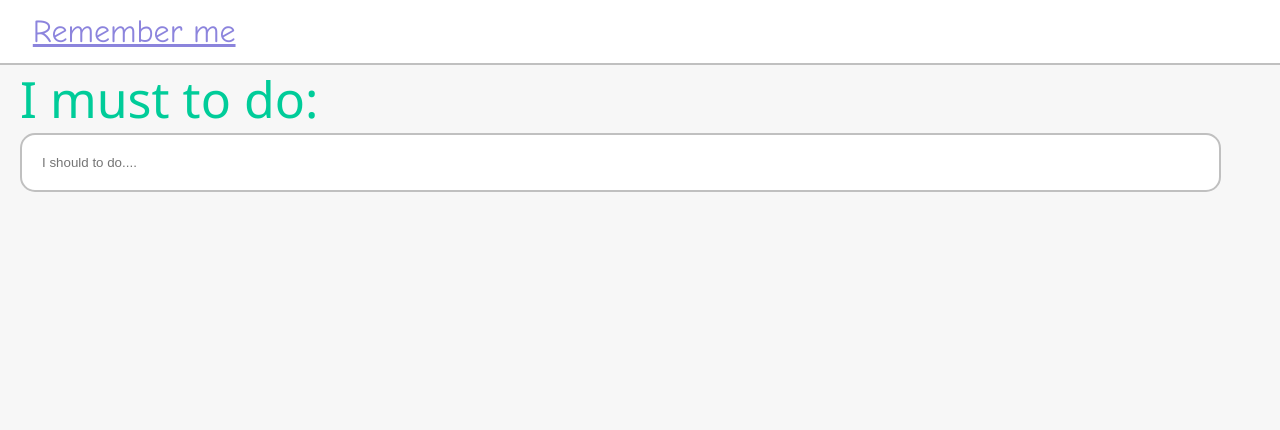
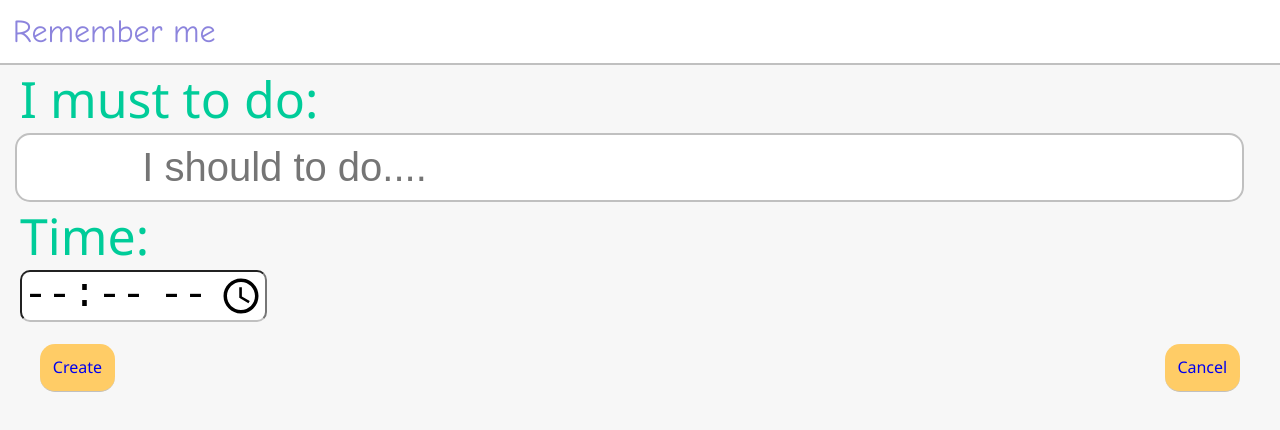
Before and after one commit to Forkutsyk/Remember-me, a plain HTML site: page creat_point.html in a window 1280 px wide. Drawn offline with Linux system fonts and the light colour scheme.

Commit message:
few additions in css file
add buttons and few styles

```diff
--- a/creat_point.html
+++ b/creat_point.html
@@ -7,16 +7,24 @@
     <link  href="style.css" rel="stylesheet" type="text/css"/>
     <script type="text/javascript" src="app.js"></script>
   </head>
-  <header>
-    <a href="index.html" title="На головну" id="logo">Remember me</a>
-  </header>
   <body>
+    <header>
+   <a href="index.html" type="button" title="На головну" id="logo">Remember me</a>
+    </header>
     <div class="To_do_list">
       <a class="list_text">I must to do:</a>
     </div>
       <div class="write_list">
         <input type="text"  class="field" placeholder="I should to do....">
       </div>
-
+    <div class="To_do_list">
+      <a class="list_text">Time:</a>
+    </div>
+    <div>
+      <input id="time" type="time" name="time">
+    </div>
+    <br>
+<span class="left"><a href="index.html" class="Create_list">Create</a></span>
+<span class="right"><a href="index.html"class="Cancel">Cancel</a></span>
   </body>
 </html>
--- a/style.css
+++ b/style.css
@@ -1,4 +1,4 @@
-/*  */
+/* Main */
 *{
   margin: 0;
   padding: 0;
@@ -12,8 +12,10 @@ body{
   font-size: 1em;
   font-family: "Segoe UI", sans-serif;
 }
-
 a{
+  text-decoration: none;
+}
+a.list_text{
   padding-left: 20px;
   color:#00cc99;
   font-size: 50px;
@@ -35,12 +37,43 @@ font-size: 2em;
 }
 /* write_list */
 .field{
-  padding: 20px;
-  margin-left: 20px;
-  padding-right: 1000px;
+ padding: 10px;
+  margin-left: 15px;
+  padding-right: 700px;
   border-radius: 15px;
   border: 2px solid silver;
 }
-.placeholder{
+input{
+  text-align: center;
+  font-size: 40px;
+}
+#time{
+margin-left: 20px;
+text-align: center;
 
+border-bottom: 2px solid silver;
+border-radius: 10px;
 }
+/*buttons on creator*/
+.right{
+  float: right;
+  margin-right: 40px;
+  background: #ffcc66;
+  border-bottom: 1px solid silver;
+  border-radius: 15px;
+  padding: 1%;
+}
+.left{
+  float: left;
+  margin-left: 40px;
+  background: #ffcc66;
+  border-bottom: 1px solid silver;
+  border-radius: 15px;
+  padding: 1%;
+}
+.left:hover{
+  background: #8ce4a6;
+}
+.right:hover{
+    background: #8ce4a6;
+}
```
